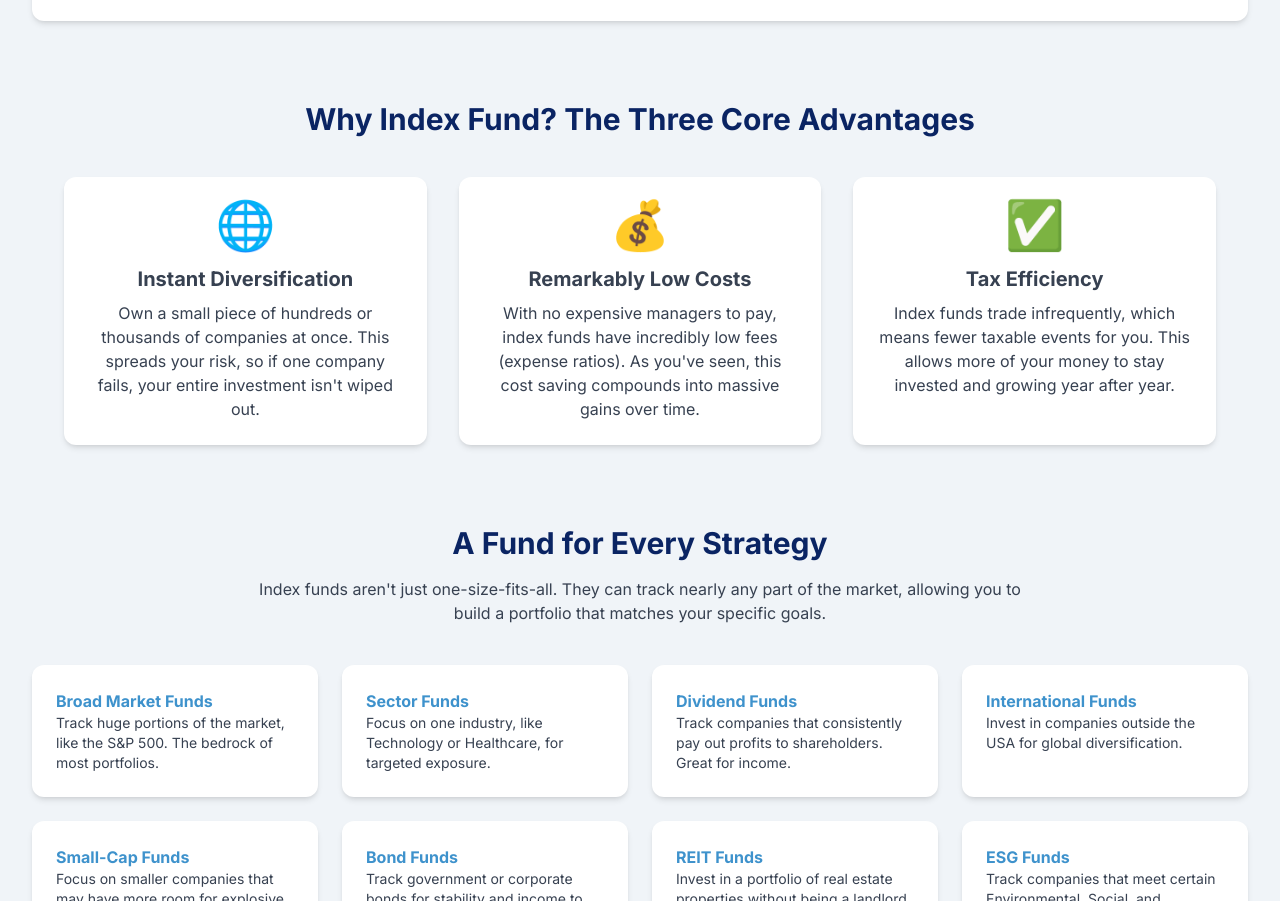
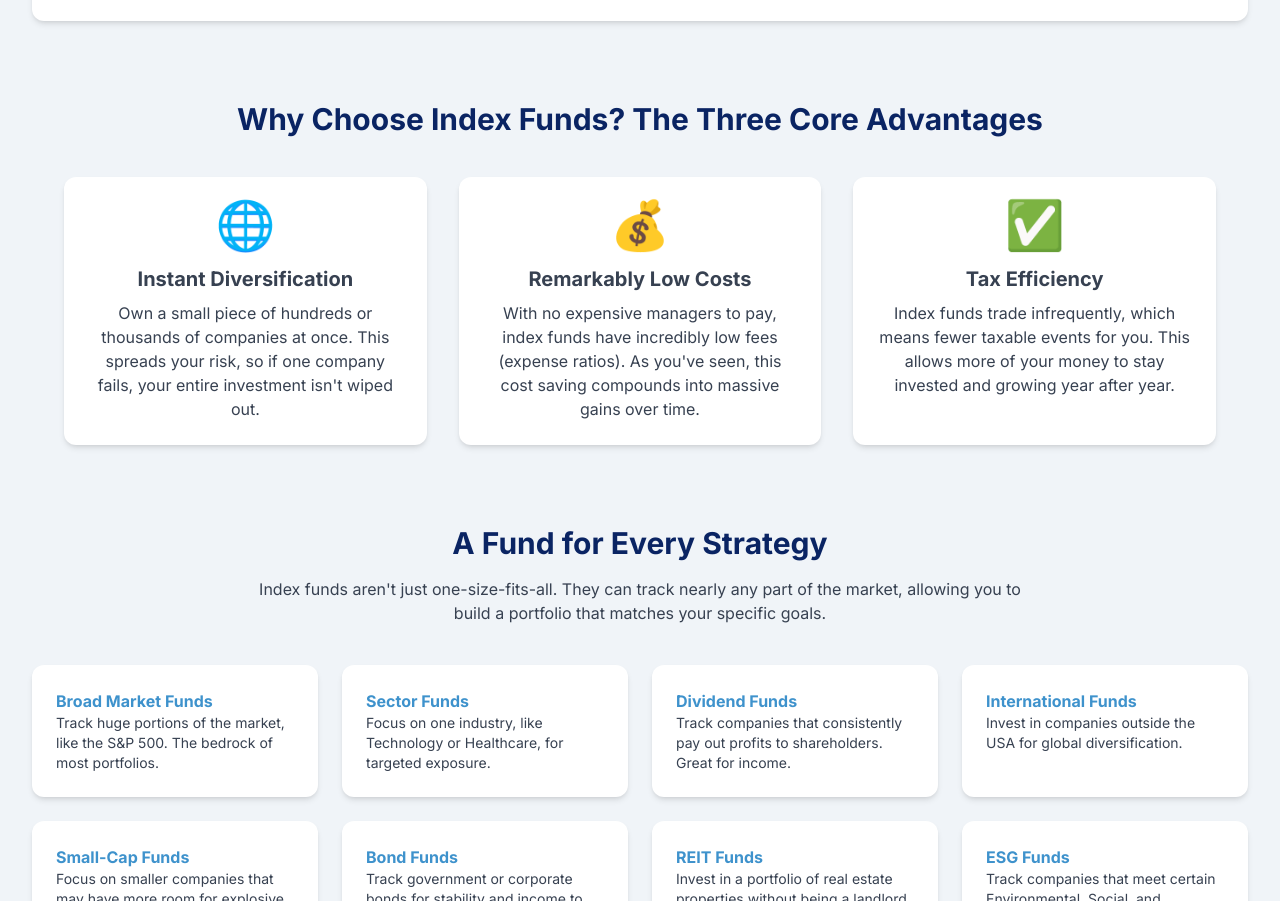
Before and after one commit to yyyprojects/IndexFundFI, a plain HTML site: page index.html in a window 1280 px wide. Shown: the part 1307-2208 px from the top of the page. Drawn offline with nearby package versions, Linux system fonts and the light colour scheme.

Commit message:
Update index.html

```diff
--- a/index.html
+++ b/index.html
@@ -93,7 +93,7 @@
         </section>
 
         <section id="benefits" class="mb-20">
-            <h2 class="text-3xl font-bold text-center mb-10 text-header">Why Index Fund? The Three Core Advantages</h2>
+            <h2 class="text-3xl font-bold text-center mb-10 text-header">Why Choose Index Funds? The Three Core Advantages</h2>
             <div class="grid grid-cols-1 md:grid-cols-3 gap-8 max-w-6xl mx-auto">
                 <div class="stat-card text-center">
                     <div class="text-5xl mb-4">🌐</div>
```
